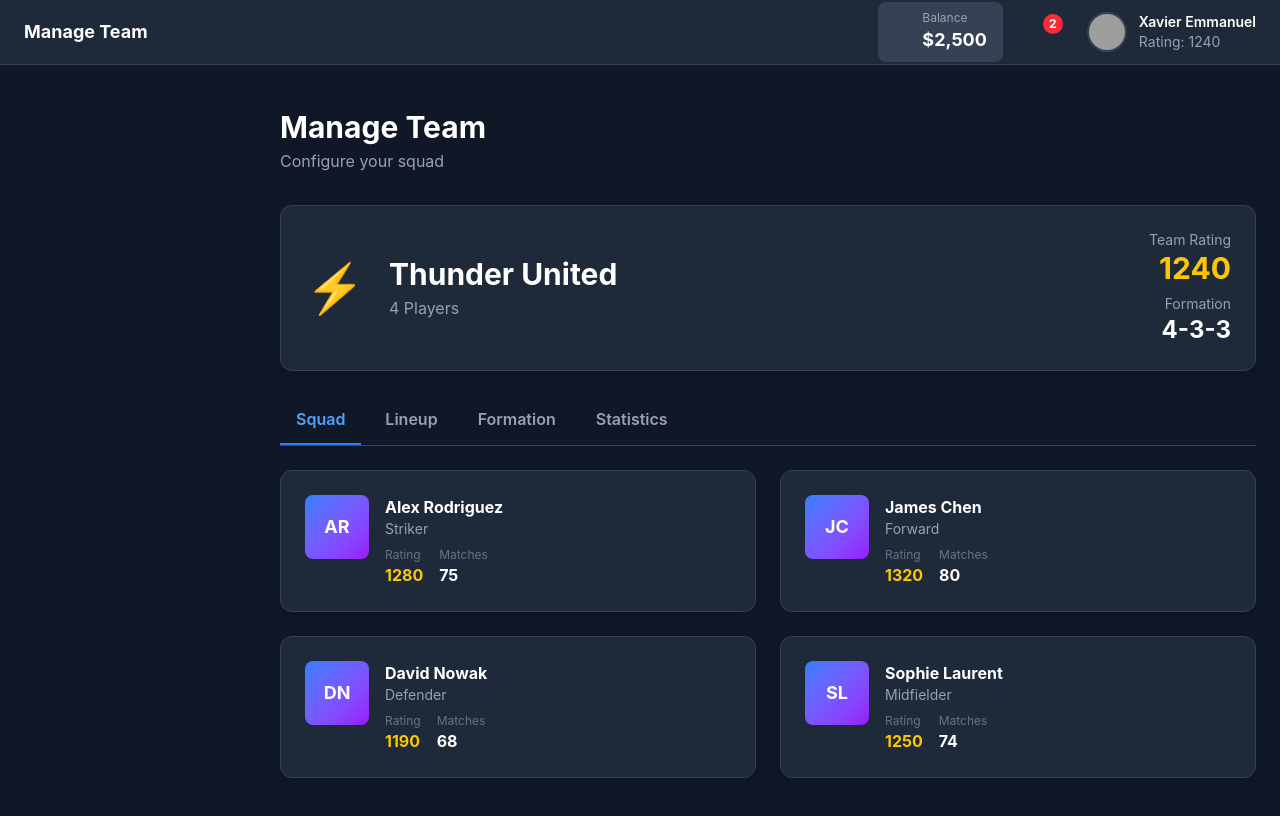
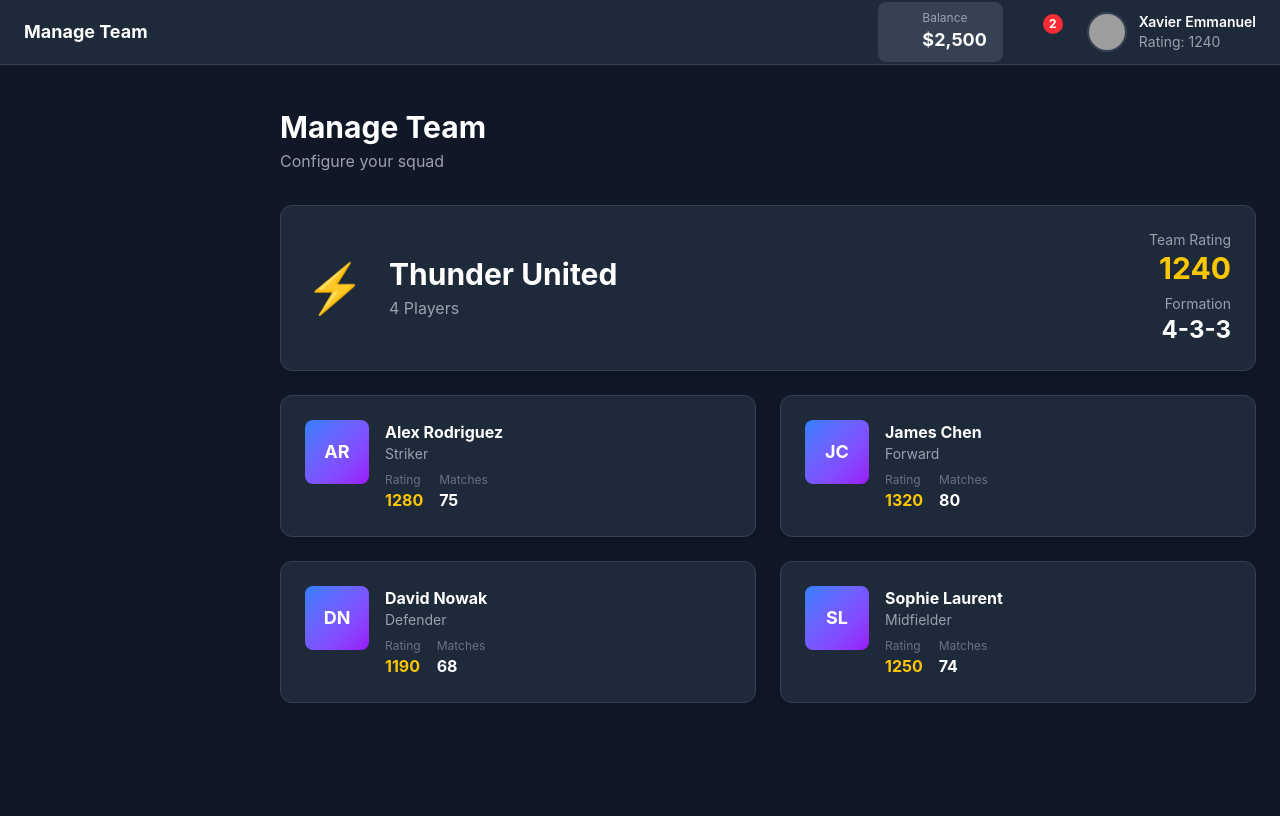
Before and after one commit to shahidanwaar-developer/soccer-game, a React (Vite) app: page /team in a window 1280 px wide. Shown: the top 816 px of the page. Built offline with nearby package versions, Linux system fonts and the light colour scheme; grey boxes are pictures that could not be loaded; some icons are missing.

Commit message:
removed tab in team page

```diff
--- a/src/pages/TeamPage.tsx
+++ b/src/pages/TeamPage.tsx
@@ -46,9 +46,6 @@ export default function TeamPage() {
           </div>
         </div>
       </Card>
-
-      {/* Tabs */}
-      <Tabs tabs={tabs} activeTab={activeTab} onTabChange={setActiveTab} />
 
       {/* Squad Tab */}
       {activeTab === 'squad' && (
```
